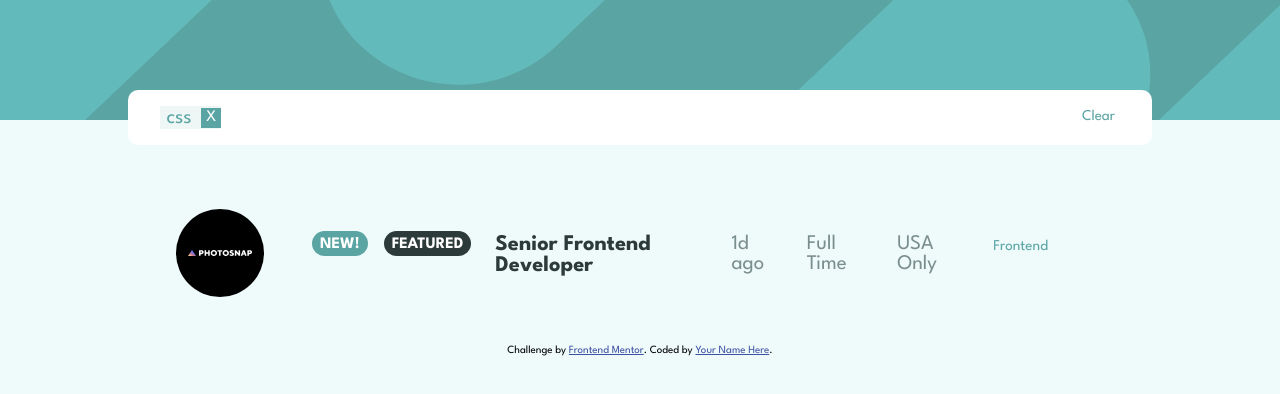
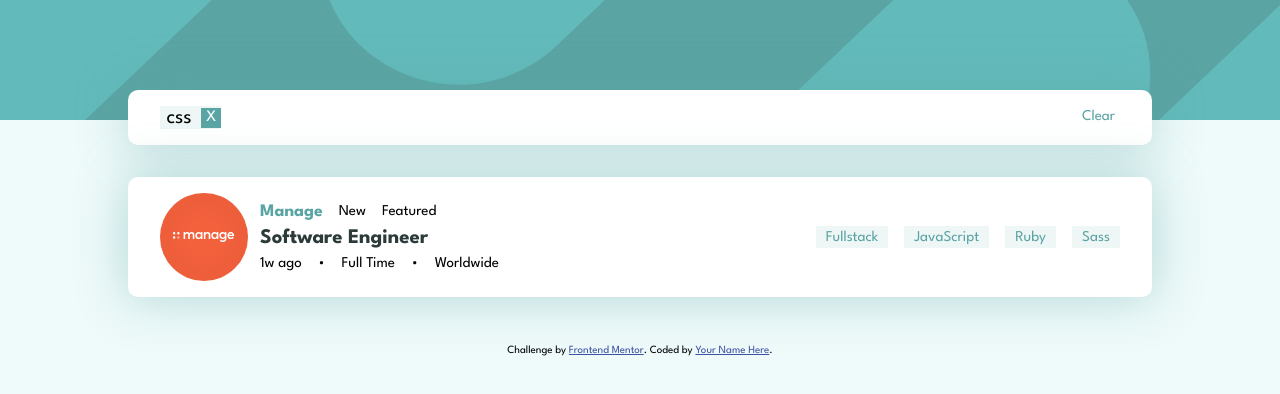
Before and after one commit to techyjc/static-job-listings-master, a plain HTML site: page index.html in a window 1280 px wide. Drawn offline with Linux system fonts and the light colour scheme.

Commit message:
Rewritten the HTML & CSS

```diff
--- a/index.html
+++ b/index.html
@@ -8,7 +8,7 @@
 
   <link rel="icon" type="image/png" sizes="32x32" href="./images/favicon-32x32.png">
   <link rel="stylesheet" href="style.css">
-  <script type="module" src="script.js" defer></script>
+  <!-- <script type="module" src="script.js" defer></script> -->
   <title>Frontend Mentor | Job Listings</title>
 </head>
 
@@ -16,24 +16,55 @@
 
   <main class="main">
 
-    <section class="filter">
-      <ul class="filter-list">
+    <section class="job-filter">
+      <ul class="jobfilter-list">
         <li class="filter-item">css<button class="filter-remove-btn">X</button></li>
       </ul>
       <button class="filter-clear-btn">Clear</button>
     </section>
+
     <section class="jobs-wrapper">
       <ul class="job-list">
-
+        <li id="jobid1" class="job-entry">
+          <img src="./images/manage.svg" alt="">
+          <div class="job-left">
+            <ul class="job-info job-top">
+              <li class="job-company">Manage</li>
+              <li class="job-new" data-new="">New</li>
+              <li class="job-featured" data-featured="">Featured</li>
+            </ul>
+            <ul class="job-info job-mid">
+              <il class="job-position">Software Engineer</il>
+            </ul>
+            <ul class="job-info job-bottom">
+              <li class="job-postedat">1w ago</li>
+              <li class="job-contract">Full Time</li>
+              <li class="job-location">Worldwide</li>
+            </ul>
+          </div>
+            <ul class="job-info job-tags">
+              <li class="job-tag">
+                <button id="" class="job-tag-btn job-role" data-tag="">Fullstack</button>
+              </li>
+              <li class="job-tag">
+                <button id="" class="job-tag-btn job-language" data-tag="">JavaScript</button>
+              </li>
+              <li class="job-tag">
+                <button id="" class="job-tag-btn job-language" data-tag="">Ruby</button>
+              </li>
+              <li class="job-tag">
+                <button id="" class="job-tag-btn job-tools" data-tag="">Sass</button>
+              </li>
+            </ul>
+        </li>
       </ul>
     </section>
-
+    <div class="attribution">
+      Challenge by <a href="https://www.frontendmentor.io?ref=challenge" target="_blank">Frontend Mentor</a>.
+      Coded by <a href="#">Your Name Here</a>.
+    </div>
   </main>
 
-  <div class="attribution">
-    Challenge by <a href="https://www.frontendmentor.io?ref=challenge" target="_blank">Frontend Mentor</a>.
-    Coded by <a href="#">Your Name Here</a>.
-  </div>
 </body>
 
 </html>
--- a/script.js
+++ b/script.js
@@ -1,6 +1,7 @@
 // document.addEventListener('DOMContentLoaded', () => {
     const myRequest = new Request("./data.json");
     const sectTag = document.querySelector('.job-list');
+    const jobList = document.querySelector(".job-list");
 
     // Function to filter jobs based on selected criteria
     function filterJobs(jobs, selectedCriteria) {
@@ -24,179 +25,137 @@
     }
 
     // Fetch job data and render filtered jobs
-    // function getData() {
-    //     fetch(myRequest)
-    //         .then(response => response.json())
-    //         .then(data => {
-    //             const selectedCriteria = {
-    //                 role: '', // Replace with actual selected role
-    //                 level: '', // Replace with actual selected level
-    //                 languages: [], // Replace with actual selected languages
-    //                 tools: [] // Replace with actual selected tools
-    //             };
+    function getData() {
+        fetch(myRequest)
+            .then(response => response.json())
+            .then(data => {
+                const selectedCriteria = {
+                    role: '', // Replace with actual selected role
+                    level: '', // Replace with actual selected level
+                    languages: [], // Replace with actual selected languages
+                    tools: [] // Replace with actual selected tools
+                };
 
-    //             // selectedCriteria.role="Frontend";
-    //             // selectedCriteria.tools.push("React");
+                // selectedCriteria.role="Frontend";
+                // selectedCriteria.tools.push("React");
 
-    //             const filteredJobs = filterJobs(data, selectedCriteria);
+                const filteredJobs = filterJobs(data, selectedCriteria);
 
-    //             const joblist = document.querySelector(".job-list");
-    //             joblist.innerHTML = ''; // Clear existing job entries
+                // jobList.innerHTML = '';  Clear existing job entries
 
-    //             for (const jobs of filteredJobs) {
-    //                 const tagnew = jobs.new == true ? "New!" : "";
-    //                 const tagfeature = jobs.new == true ? "Featured" : "";
+                for (const jobs of filteredJobs) {
+                    const jobentry = document.createElement("li");
+                    jobentry.setAttribute("data-jobid", `${jobs.id}`)
+                    jobentry.classList.add(`job-entry`);
+                    jobentry.classList.add(`entry${jobs.id}`);
+                    jobList.appendChild(jobentry);
 
-    //                 const jobentry = document.createElement("li");
-    //                 jobentry.setAttribute("data-jobid", `${jobs.id}`)
-    //                 jobentry.classList.add('job-entry');
+                    createJobsection(jobs,`${jobs.id}`);
 
-    //                 jobentry.innerHTML = `
-    //                 <section class="job-sections">
-    //                     <img src="${jobs.logo}" alt="">
-    //                     <div class="sect-job-details">
-    //                         <div class="job-details r1">
-    //                             <span class="job-sect-info info-companyname">${jobs.company}</span>
-    //                             <span class="job-sect-info info-tag job-status" data-new="${jobs.new}">${tagnew}</span>
-    //                             <span class="job-sect-info info-tag job-feature" data-featured="${jobs.featured}">${tagfeature}</span>
-    //                         </div>
-    //                         <div class="job-details r2">
-    //                             <span class="job-sect-info info-posistion">${jobs.position}</span>
-    //                         </div>
-    //                         <div class="job-details r3">
-    //                             <span class="job-sect-info info-posted">${jobs.postedAt}</span>
-    //                             <span class="job-sect-info info-contract">${jobs.contract}</span>
-    //                             <span class="job-sect-info info-location">${jobs.location}</span>
-    //                         </div>
-    //                     </div>
-    //                     <div class="job-details r4">
-    //                         <ul id="tags${jobs.id}" class="sect-tags">
-    //                             <li class="job-section sect-tag-item sect-role">
-    //                                 <button id="tag${jobs.id}" class="filter-tag-btn" data-type="role" data-tag="${jobs.role}">${jobs.role}</button>
-    //                             </li>
-    //                         </ul>
-    //                     </div>
-    //                 </section>`;
+                    const sectlevel = document.querySelector("#tags"+jobs.id);
+                    const levelitem = document.createElement("li");
+                    levelitem.classList.add('job-section');
+                    levelitem.classList.add('sect-tag-item');
+                    levelitem.classList.add('sect-level');
+                    levelitem.innerHTML = `<button id="tag${jobs.id}" class="filter-tag-btn"  data-type="level" data-tag="${jobs.level}">${jobs.level}</button>`;
+                    sectlevel.appendChild(levelitem);
 
-    //                 joblist.appendChild(jobentry);
+                    if (Array.isArray(jobs.tools)) {
+                        const secttools = document.querySelector("#tags"+jobs.id);
+                        for (let i = 0; i < jobs.tools.length; i++) {
+                            const toolitem = document.createElement("li");
+                            toolitem.classList.add('job-section');
+                            toolitem.classList.add('sect-tag-item');
+                            toolitem.classList.add('sect-tools');
+                            toolitem.innerHTML = `<button id="tag${jobs.id}" class="filter-tag-btn"  data-type="tools"  data-tag="${jobs.tools[i]}">${jobs.tools[i]}</button>`;
+                            secttools.appendChild(toolitem);
+                        }
+                    }
 
-    //                 const sectlevel = document.querySelector("#tags"+jobs.id);
-    //                 const levelitem = document.createElement("li");
-    //                 levelitem.classList.add('job-section');
-    //                 levelitem.classList.add('sect-tag-item');
-    //                 levelitem.classList.add('sect-level');
-    //                 levelitem.innerHTML = `<button id="tag${jobs.id}" class="filter-tag-btn"  data-type="level" data-tag="${jobs.level}">${jobs.level}</button>`;
-    //                 sectlevel.appendChild(levelitem);
+                    if (Array.isArray(jobs.languages)) {
+                        const sectrole = document.querySelector("#tags"+jobs.id);
+                        for (let i = 0; i < jobs.languages.length; i++) {
+                            const roleitem = document.createElement("li");
+                            roleitem.classList.add('job-section');
+                            roleitem.classList.add('sect-tag-item');
+                            roleitem.classList.add('sect-lang');
+                            roleitem.innerHTML = `<button id="tag${jobs.id}" class="filter-tag-btn" data-type="lang" data-tag="${jobs.languages[i]}">${jobs.languages[i]}</button>`;
+                            sectrole.appendChild(roleitem);
+                        }
+                    }
 
-    //                 if (Array.isArray(jobs.tools)) {
-    //                     const secttools = document.querySelector("#tags"+jobs.id);
-    //                     for (let i = 0; i < jobs.tools.length; i++) {
-    //                         const toolitem = document.createElement("li");
-    //                         toolitem.classList.add('job-section');
-    //                         toolitem.classList.add('sect-tag-item');
-    //                         toolitem.classList.add('sect-tools');
-    //                         toolitem.innerHTML = `<button id="tag${jobs.id}" class="filter-tag-btn"  data-type="tools"  data-tag="${jobs.tools[i]}">${jobs.tools[i]}</button>`;
-    //                         secttools.appendChild(toolitem);
-    //                     }
-    //                 }
-
-    //                 if (Array.isArray(jobs.languages)) {
-    //                     const sectrole = document.querySelector("#tags"+jobs.id);
-    //                     for (let i = 0; i < jobs.languages.length; i++) {
-    //                         const roleitem = document.createElement("li");
-    //                         roleitem.classList.add('job-section');
-    //                         roleitem.classList.add('sect-tag-item');
-    //                         roleitem.classList.add('sect-lang');
-    //                         roleitem.innerHTML = `<button id="tag${jobs.id}" class="filter-tag-btn" data-type="lang" data-tag="${jobs.languages[i]}">${jobs.languages[i]}</button>`;
-    //                         sectrole.appendChild(roleitem);
-    //                     }
-    //                 }
-    //             }
-    //         })
-    //         .catch(console.error);
+                }
+            })
+            .catch(console.error);
 
 
-    //         sectTag.addEventListener("click", (e) => {
-    //             if(e.target.classList.contains('filter-tag-btn')){
-    //                 console.log(e.target);
-    //             }
-    //         });
-    // }
+            sectTag.addEventListener("click", (e) => {
+                if(e.target.classList.contains('filter-tag-btn')){
+                    console.log(e.target);
+                }
+            });
+    }
 
-    // getData();
+    getData();
 
-// });
-
-function createJobdetails(){
-    const joblist = document.querySelector(".job-list");
-    const jobsects = document.createElement("section");
-    const jobsect_avatar = document.createElement("img");
-    const jobsect_detailswrapper = document.createElement("div");
-    const jobsect_subsect = document.createElement("div");
-    const jobsect_companyname = document.createElement("span");
-    const jobsect_new = document.createElement("span");
-    const jobsect_feature = document.createElement("span");
-    const jobsect_position = document.createElement("span");
-    const jobsect_posted = document.createElement("span");
-    const jobsect_contract = document.createElement("span");
-    const jobsect_location = document.createElement("span");
-    const jobsect_tags = document.createElement("ul");
-    const jobsect_role = document.createElement("li");
-    const jobsect_level = document.createElement("li");
-    const jobsect_tools = document.createElement("li");
-    const jobsect_languages = document.createElement("li");
-
-    jobsects.classList.add('job-sections');
-    jobsect_avatar.setAttribute('src', 'images/photosnap.svg');
-    jobsect_avatar.setAttribute('alt', 'company logo');
-    jobsect_detailswrapper.classList.add('sect-job-details');
-    jobsect_subsect.classList.add('job-details');
-    jobsect_companyname.classList.add('job-sect-info');
-    jobsect_new.classList.add('job-sect-info');
-    jobsect_new.classList.add('info-tag');
-    jobsect_new.classList.add('job-status');
-    jobsect_new.setAttribute('data-new', 'true');
-    jobsect_new.textContent = 'New!';
-    jobsect_feature.classList.add('job-sect-info');
-    jobsect_feature.classList.add('info-tag');
-    jobsect_feature.classList.add('job-feature');
-    jobsect_feature.setAttribute('data-featured', 'true');
-    jobsect_feature.textContent = 'Featured';
-    jobsect_position.classList.add('job-sect-info');
-    jobsect_position.classList.add('info-posistion');
-    jobsect_position.textContent = 'Senior Frontend Developer';
-    jobsect_posted.classList.add('job-sect-info');
-    jobsect_posted.classList.add('info-posted');
-    jobsect_posted.textContent = '1d ago';
-    jobsect_contract.classList.add('job-sect-info');
-    jobsect_contract.classList.add('info-contract');
-    jobsect_contract.textContent = 'Full Time';
-    jobsect_location.classList.add('job-sect-info');
-    jobsect_location.classList.add('info-location');
-    jobsect_location.textContent = 'USA Only';
-    jobsect_tags.classList.add('sect-tags');
-    jobsect_role.classList.add('job-section');
-    jobsect_role.classList.add('sect-tag-item');
-    jobsect_role.classList.add('sect-role');
-    jobsect_role.innerHTML = `<button class="filter-tag-btn" data-type="role" data-tag="Frontend">Frontend</button>`;
-    joblist.appendChild(jobsects);
-    jobsects.appendChild(jobsect_avatar);
-    jobsects.appendChild(jobsect_detailswrapper);
-    jobsect_detailswrapper.appendChild(jobsect_subsect);
-    jobsect_subsect.appendChild(jobsect_companyname);
-    jobsect_subsect.appendChild(jobsect_new);
-    jobsect_subsect.appendChild(jobsect_feature);
-    jobsect_subsect.appendChild(jobsect_position);
-    jobsect_subsect.appendChild(jobsect_posted);
-    jobsect_subsect.appendChild(jobsect_contract);
-    jobsect_subsect.appendChild(jobsect_location);
-    jobsect_subsect.appendChild(jobsect_tags);
-    jobsect_tags.appendChild(jobsect_role);
-    jobsect_tags.appendChild(jobsect_level);
-    jobsect_tags.appendChild(jobsect_tools);
-    jobsect_tags.appendChild(jobsect_languages);
+// })
 
 
+function createJobsection(jobs, entry) {
+    const tagnew = jobs.new == true ? "New!" : "";
+    const tagfeature = jobs.new == true ? "Featured" : "";
+
+    const newentry = document.querySelector(`.entry${entry}`);
+
+    // Add Job Section
+    const jobsects = document.createElement("section");
+    jobsects.classList.add('job-sections');
+    jobsects.classList.add(`job-section${entry}`);
+
+    newentry.append(jobsects);
+
+    // Add Company Avatar
+    const jobsect = document.querySelector(`.job-section${entry}`);
+    const jobsect_avatar = document.createElement("img");
+    jobsect_avatar.setAttribute('src', `${jobs.logo}`);
+    jobsect_avatar.setAttribute('alt', 'company logo');
+    jobsect.append(jobsect_avatar);
+
+    // Add Company Details and Company Tags Section
+    const jobsect_details = document.createElement("div");
+    const jobsect_detailtags = document.createElement("div");
+    jobsect_details.classList.add('sect-job-details');
+    jobsect_details.classList.add(`jobdetails${entry}`);
+    jobsect_detailtags.classList.add('job-details');
+    jobsect_detailtags.classList.add(`jobtags${entry}`);
+    jobsects.append(jobsect_details);
+    jobsects.append(jobsect_detailtags);
+
+    const jobdetails = document.querySelector(`.jobdetails${entry}`);
+    const jobtags = document.querySelector(`.jobtags${entry}`);
+    jobdetails.innerHTML = `
+            <div>
+                <div class="job-details r1">
+                <span class="job-sect-info info-companyname">${jobs.company}</span>
+                <span class="job-sect-info info-tag job-status" data-new="${jobs.new}">${tagnew}</span>
+                <span class="job-sect-info info-tag job-feature" data-featured="${jobs.featured}">${tagfeature}</span>
+                </div>
+                <div class="job-details r2">
+                <span class="job-sect-info info-posistion">${jobs.position}</span>
+                </div>
+                <div class="job-details r3">
+                <span class="job-sect-info info-posted">${jobs.postedAt}</span>
+                <span class="job-sect-info info-contract">${jobs.contract}</span>
+                <span class="job-sect-info info-location">${jobs.location}</span>
+                </div>
+            </div>`;
+    jobtags.innerHTML = `
+            <div class="job-details-tags r4">
+                <ul id="tags${jobs.id}" class="sect-tags">
+                <li class="job-section sect-tag-item sect-role">
+                    <button id="tag${jobs.id}" class="filter-tag-btn" data-type="role"
+                    data-tag="${jobs.role}">${jobs.role}</button>
+                </li>
+                </ul>
+            </div>`;
 }
-
-createJobdetails();
--- a/style.css
+++ b/style.css
@@ -4,10 +4,13 @@
     --mobile: 375px;
     --desktop: 1440px;
 
+    /* Desaturated Dark Cyan */
     --primary-col: hsl(180, 29%, 50%);
-    /* Desaturated Dark Cyan */
+    /* Desaturated Dark Cyan with alpha */
+    --primary-col-alpha: rgba(91, 164, 164,0.4);
 
     --netural-col-100: hsl(0, 0%, 100%);
+
     --netural-col-200: hsl(180, 52%, 96%);
     /* Light Grayish Cyan (Background) */
     --netural-col-300: hsl(180, 31%, 95%);
@@ -37,7 +40,6 @@ body {
     font-weight: 400;
     font-size: var(--default-font-size);
     font-style: normal;
-    /* height: 100dvh; */
     margin: 0px;
 }
 
@@ -61,8 +63,10 @@ ul {
 }
 
 button {
+    display: inline-block;
     font-family: inherit;
     font-size: inherit;
+    padding: 4px 10px;
 }
 
 .main {
@@ -70,9 +74,10 @@ button {
     gap: 2rem;
 }
 
-.filter {
+.job-filter {
     background-color: var(--netural-col-100);
     border-radius: 10px;
+    box-shadow: 0px 0px 50px 1px var(--primary-col-alpha);
     display: flex;
     justify-content: space-between;
     margin-top: 90px;
@@ -81,7 +86,7 @@ button {
     width: var(--width-section);
 }
 
-.filter-list {
+.job-filter-list {
     color: var(--primary-col);
     display: flex;
     gap: 0.5rem;
@@ -131,115 +136,62 @@ button {
     width: var(--width-section);
 }
 
-.job-list {
+.job-entry {
+    align-items: center;
+    background-color: var(--netural-col-100);
+    border-radius: 10px;
+    box-shadow: 0px 0px 50px 1px var(--primary-col-alpha);
     display: grid;
-    gap: 2rem;
+    grid-template-columns: 100px 30% 1fr;
+    padding: 1rem 2rem;
 }
 
-.job-entry {
-    background-color: var(--netural-col-100);
-    border-radius: 10px;
+.job-top, .job-mid, .job-bottom {
+    display: flex;
+    gap: 1rem;
+    padding-block: 4px;
 }
 
-.job-entry:has(.info-tag[data-featured="true"]) {
-    border-inline-start: 6px solid var(--primary-col);
-}
-
-.job-sections {
-    align-items: center;
-    display: flex;
-    gap: 1rem;
-    justify-content:left;
-    padding: 2rem 3rem;
-}
-
-.job-details {
-    display: flex;
-    gap: 1rem;
-}
-
-.job-sect-info {
-    font-size: 1.3rem;
-    padding: .2rem 0.5rem 0px 0.5rem;
-}
-
-.info-companyname {
-    color: var(--primary-col);
-    font-weight: var(--font-weight-700);
-}
-
-.info-tag[data-new="true"],
-.info-tag[data-featured="true"] {
-    align-items: center;
-    border-radius: 14px;
-    color: var(--netural-col-100);
-    display: flex;
-    font-size: 1rem;
-    font-weight: var(--font-weight-700);
-    height: 25px;
-    text-transform: uppercase;
-}
-
-
-.info-tag[data-new="true"] {
-    background-color: var(--primary-col);
-}
-
-.info-tag[data-new="false"] {
-    display: none;
-}
-
-.info-tag[data-featured="true"] {
-    background-color: var(--netural-col-500);
-}
-
-.info-tag[data-featured="false"] {
-    display: none;
-}
-
-.job-details:nth-of-type(3) {
-    gap: 0;
-}
-
-.r3 span:nth-child(-n+2)::after {
+.job-bottom li:nth-child(-n+2)::after {
     content: '\2022';
     display: inline;
     padding-inline-start: 1rem;
     position: relative;
 }
 
-.info-posistion {
-    color: var(--netural-col-500);
-    font-size: 1.4rem;
+.job-company {
+    color: var(--primary-col);
+    font-size: 1.1rem;
     font-weight: var(--font-weight-700);
 }
 
-.info-posted,
-.info-contract,
-.info-location {
+.job-posted {
     color: var(--netural-col-400);
-    font-weight: 400;
+    font-size: 1.1rem;
 }
 
-.job-details.r4 {
-    margin-inline-start: auto;
+.job-position {
+    color: var(--netural-col-500);
+    font-size: 1.3rem;
+    font-weight: var(--font-weight-700);
 }
 
-.sect-tags {
+.job-tags {
+    justify-content: flex-end;
     display: flex;
+    flex-basis: content;
     gap: 1rem;
 }
 
-.sect-tag-item button{
-    border-radius: 5px;
+.job-tag-btn {
     border: none;
+    background-color: var(--netural-col-300);
     color: var(--primary-col);
-    background-color: var(--netural-col-200);
-    padding: .5rem 0.5rem;
 }
 
-.sect-tag-item button:hover {
-    background-color: var(--netural-col-400);
+.job-tag-btn:hover {
+    background-color: var(--primary-col);
+    border-radius: 5px;
     color: var(--netural-col-100);
 }
 
```
Also changed, not shown: 1 other file.
